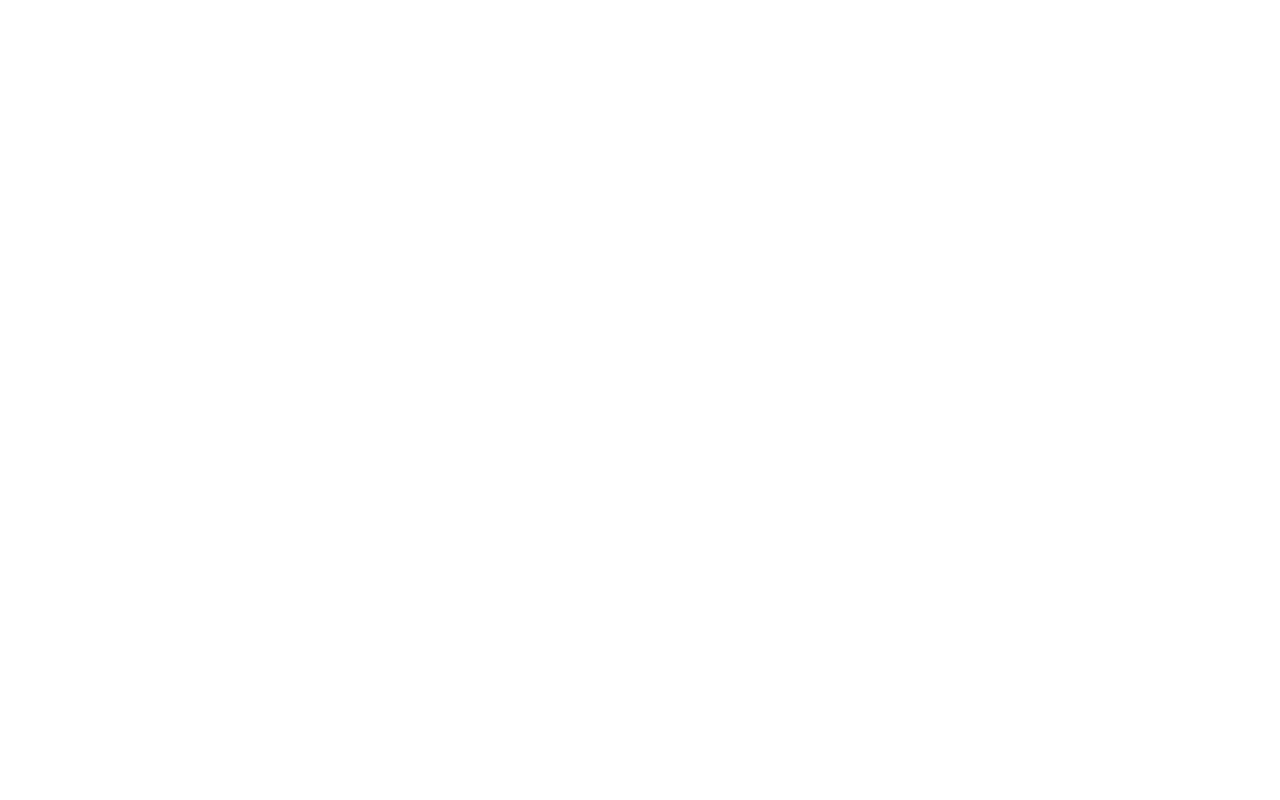
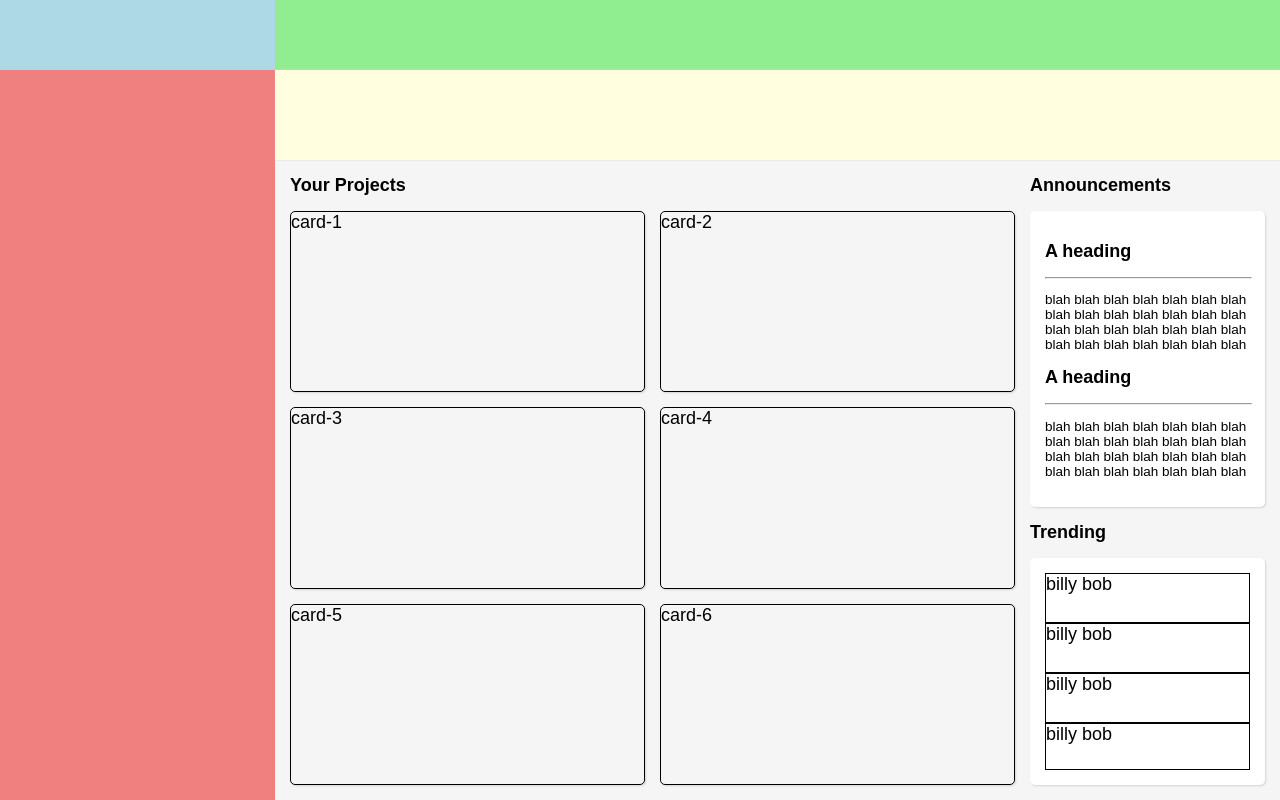
Before and after one commit to rawsonb/Odin-Admin-Panel, a plain HTML site: page index.html in a window 1280 px wide. Drawn offline with Linux system fonts and the light colour scheme.

Commit message:
add basic cards & grid

```diff
--- a/index.html
+++ b/index.html
@@ -8,6 +8,61 @@
     <title>Admin</title>
 </head>
 <body>
+    <div class="logo"></div>
+    <div class="sidebar"></div>
+    <div class="top-bar"></div>
+    <div class="nav-bar"></div>
+    <div class="cards">
+        <div class="projects">
+            <h2>Your Projects</h2>
+            <div class="project-cards">
+                <div class="card-1">card-1</div>
+                <div class="card-2">card-2</div>
+                <div class="card-3">card-3</div>
+                <div class="card-4">card-4</div>
+                <div class="card-5">card-5</div>
+                <div class="card-6">card-6</div>
+            </div>
+        </div>
+        <div class="right-bar">
+            <div class="announcements">
+                <h2>Announcements</h2>
+                <div class="announcements-card right-bar-card">
+                    <h2>A heading</h2>
+                    <hr>
+                    <p>
+                        blah blah blah blah
+                        blah blah blah blah
+                        blah blah blah blah
+                        blah blah blah blah
+                        blah blah blah blah
+                        blah blah blah blah
+                        blah blah blah blah
+                    </p>
+                    <h2>A heading</h2>
+                    <hr>
+                    <p>
+                        blah blah blah blah
+                        blah blah blah blah
+                        blah blah blah blah
+                        blah blah blah blah
+                        blah blah blah blah
+                        blah blah blah blah
+                        blah blah blah blah
+                    </p>
+                </div>
+            </div>
+            <div class="trending">
+                <h2>Trending</h2>
+                <div class="trending-cards right-bar-card">
+                    <div class="card-1">billy bob</div>
+                    <div class="card-2">billy bob</div>
+                    <div class="card-3">billy bob</div>
+                    <div class="card-4">billy bob</div>
 
+                </div>
+            </div>
+        </div>
+    </div>
 </body>
 </html>
--- a/styles.css
+++ b/styles.css
@@ -0,0 +1,124 @@
+* {
+    font-family: sans-serif;
+    font-size: 18px;
+}
+
+body {
+    height: 100vh;
+    width: 100vw;
+    margin: 0;
+    padding: 0;
+    display: grid;
+    grid-template-rows: 70px 90px 1fr;
+    grid-template-columns: 275px 1fr;
+}
+
+.logo {
+    background-color: lightblue;
+    grid-row: 1/2;
+    grid-column: 1/2;
+}
+
+.sidebar {
+    background-color: lightcoral;
+    grid-row: 2/4;
+    grid-column: 1/2;
+}
+
+.top-bar {
+    background-color: lightgreen;
+    grid-row: 1/2;
+    grid-column: 2/3;
+}
+
+.nav-bar {
+    background-color: lightyellow;
+    grid-row: 2/3;
+    grid-column: 2/3;
+    z-index: 1;
+    box-shadow: 1px 0px 2px lightgrey;
+}
+
+.cards {
+    background-color: whitesmoke;
+    grid-row: 3/4;
+    grid-column: 2/3;
+    display: flex;
+}
+
+.projects {
+    flex-grow: 1;
+    display: flex;
+    flex-direction: column;
+}
+
+.right-bar {
+    width: 250px;
+    flex-shrink: 0;
+    display: flex;
+    flex-direction: column;
+    grid-template-columns: 1fr;
+    grid-template-rows: 1fr 1fr;
+}
+
+.project-cards {
+    flex-grow: 1;
+    display: grid;
+    gap: 15px;
+    margin: 15px;
+    justify-content: space-evenly;
+    grid-template-columns: minmax(150px, 400px) repeat(auto-fill, minmax(150px, 400px));
+    grid-template-rows: repeat(2, minmax(1fr, 150px));
+}
+
+.projects > h2 {
+    margin-bottom: 0px;
+    margin-left: 15px;
+}
+
+.project-cards > div {
+    border: 1px solid black;
+    border-radius: 5px;
+    box-shadow: 1px 1px 2px lightgrey;
+}
+
+.announcements {
+    display: flex;
+    flex-direction: column;
+}
+
+.right-bar-card {
+    background-color: white;
+    margin-right: 15px;
+    border-radius: 5px;
+    box-shadow: 1px 1px 2px lightgrey;
+    padding: 15px;
+}
+
+.announcements-card > p {
+    font-size: 0.75rem;
+}
+
+hr {
+    width: 100%;
+}
+
+.trending {
+    flex-grow: 1;
+    display:flex;
+    flex-direction: column;
+}
+
+.trending-cards {
+    flex-grow:1 ;
+    margin-bottom: 15px;
+    display: grid;
+    grid-template-columns: 1fr;
+    grid-template-rows: repeat(auto-fill, 50px);
+    grid-auto-flow: row;
+    /* overflow: scroll; */
+}
+
+.trending-cards > div {
+    border: 1px solid black;
+}
```
